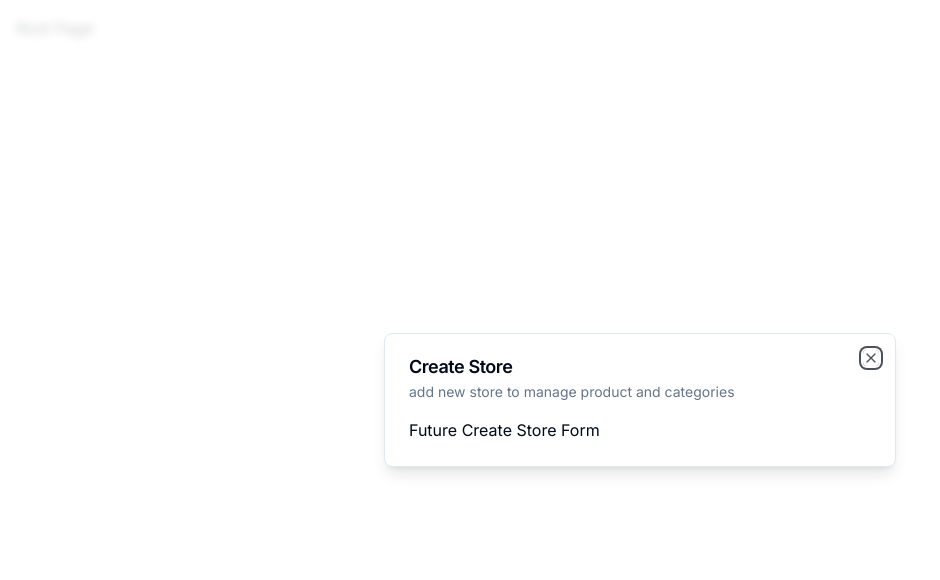
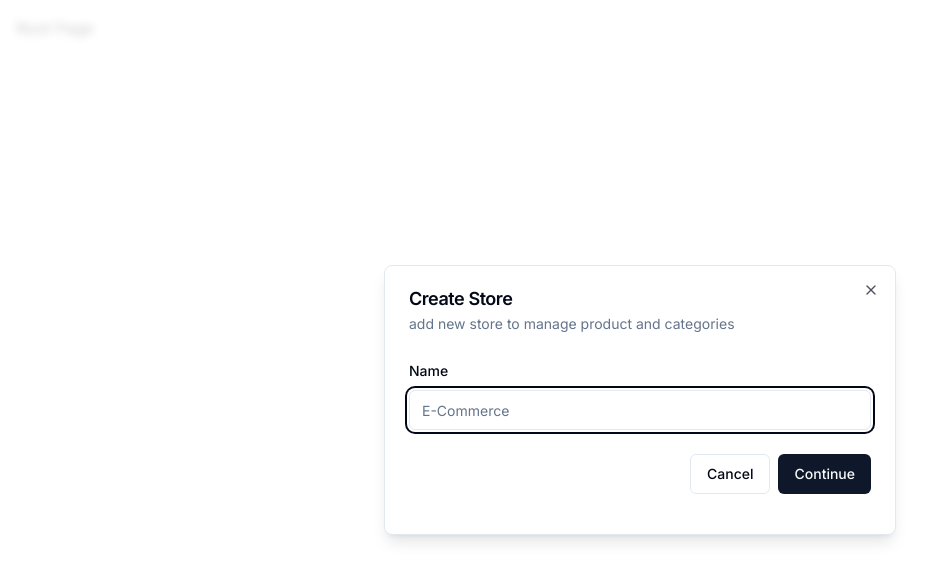
Before and after one commit to nono19/ecomerce-admin-next13, a Next.js app: page / in a window 1280 px wide. Shown: the top 580 px of the page, without its empty margins (0-940 px from the left). Built offline with nearby package versions, Linux system fonts and the light colour scheme.

Commit message:
add input form

```diff
--- a/components/modals/store-modal.tsx
+++ b/components/modals/store-modal.tsx
@@ -1,10 +1,32 @@
 "use client";
+
+import * as z from "zod";
+import { zodResolver } from "@hookform/resolvers/zod";
 
 import { useStoreModal } from "@/hooks/use-store-modal";
 import { Modal } from "@/components/ui/modal";
+import { useForm } from "react-hook-form";
+import { Form, FormControl, FormField, FormItem, FormLabel, FormMessage } from "@/components/ui/form";
+import { Input } from "@/components/ui/input";
+import { Button } from "@/components/ui/button";
+
+const formSchema = z.object({
+  name: z.string().min(1),
+});
 
 export const StoreModal = () => {
   const StoreModal = useStoreModal();
+
+  const form = useForm<z.infer<typeof formSchema>>({
+    resolver: zodResolver(formSchema),
+    defaultValues: {
+      name: ""
+    },
+  });
+
+  const onSubmit = async (values: z.infer<typeof formSchema>) => {
+
+  }
 
   return (
     <Modal
@@ -13,7 +35,31 @@
       isOpen={StoreModal.isOpen}
       onClose={StoreModal.onClose}
     >
-      Future Create Store Form
+      <div>
+        <div className="space-y-4 py-2 pb-4">
+          <Form {...form}>
+            <form onSubmit={form.handleSubmit(onSubmit)}>
+              <FormField
+                control={form.control}
+                name="name"
+                render={({ field }) => (
+                  <FormItem>
+                    <FormLabel>Name</FormLabel>
+                    <FormControl>
+                      <Input placeholder="E-Commerce" {...field} />
+                    </FormControl>
+                    <FormMessage />
+                  </FormItem>
+                )}
+              />
+              <div className="pt-6 space-x-2 flex items-center justify-end">
+                <Button variant={"outline"} onClick={StoreModal.onClose}>Cancel</Button>
+                <Button type="submit">Continue</Button>
+              </div>
+            </form>
+          </Form>
+        </div>
+      </div>
     </Modal>
   )
 }
```
